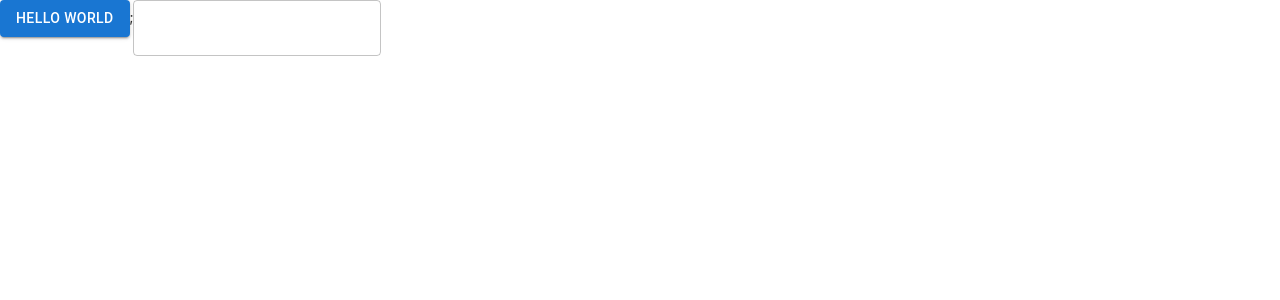
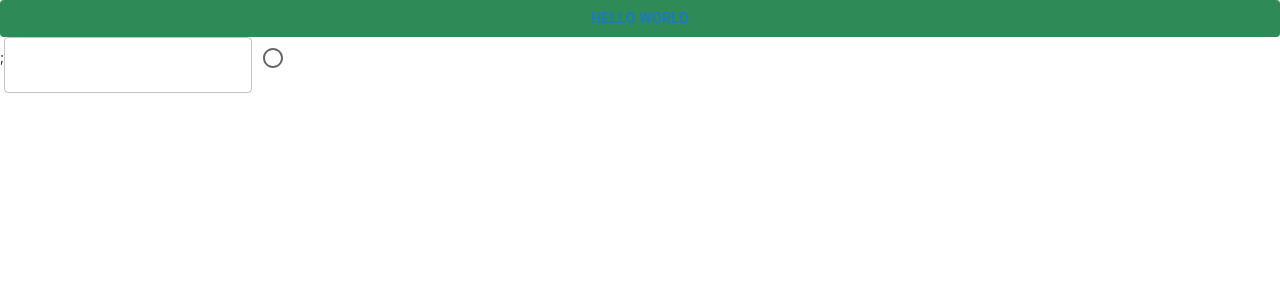
Before and after one commit to PopescuSabinTheodor/seen, a React (Create React App) app in the folder client/: page / in a window 1280 px wide. Shown: the top 300 px of the page. Built offline with nearby package versions, Linux system fonts and the light colour scheme.

Commit message:
styled-components to emotion (#12)

```diff
--- a/client/jest.config.js
+++ b/client/jest.config.js
@@ -4,7 +4,4 @@ module.exports = {
     coverageDirectory: 'coverage',
     testEnvironment: 'jsdom',
     setupFilesAfterEnv: ['<rootDir>/setupTests.js'],
-    moduleNameMapper: {
-        '^@mui/styled-engine$': '<rootDir>/node_modules/@mui/styled-engine-sc',
-    },
 };
--- a/client/src/App.js
+++ b/client/src/App.js
@@ -1,13 +1,35 @@
 
 import React from 'react';
-import { Button, TextField } from '@mui/material';
+import { Button, buttonClasses, radioClasses, TextField } from '@mui/material';
+import { css } from '@emotion/react';
+import { Radio } from '@mui/material';
+
+
+const buttonStyles =`
+background-color: #20b2aa;
+
+:disabled {
+  background-color: #FFF;
+}
+&.${buttonClasses.fullWidth} {
+  background-color: #2e8b57;
+}
+:hover {
+  background-color: #2e8b57;
+}`
 
 
 function App() {
   return (
     <div className="App">
-      <Button variant="contained">Hello World</Button>;
+      <Button
+        sx={css`${buttonStyles}`}
+        variant="text"
+        fullWidth
+        text="warning"
+        >Hello World</Button>;
       <TextField>Mda</TextField>
+      <Radio sx={css`&.${radioClasses.checked} { color: red }`}/>
     </div>
   );
 }
--- a/client/webpack.config.js
+++ b/client/webpack.config.js
@@ -15,7 +15,6 @@ module.exports = {
     resolve: {
         alias: {
             'react-dom': '@hot-loader/react-dom',
-            '@mui/styled-engine': '@mui/styled-engine-sc',
         },
     },
     plugins: [
```
Also changed, not shown: client/package.json (+4 -4 lines), 1 other file (tests, documents, lock files or other folders).
